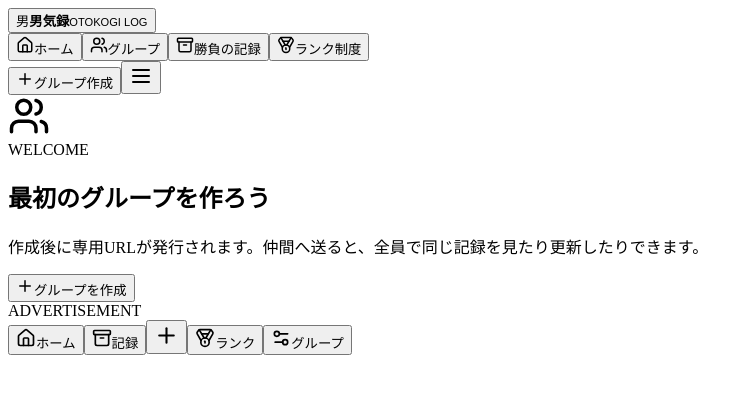
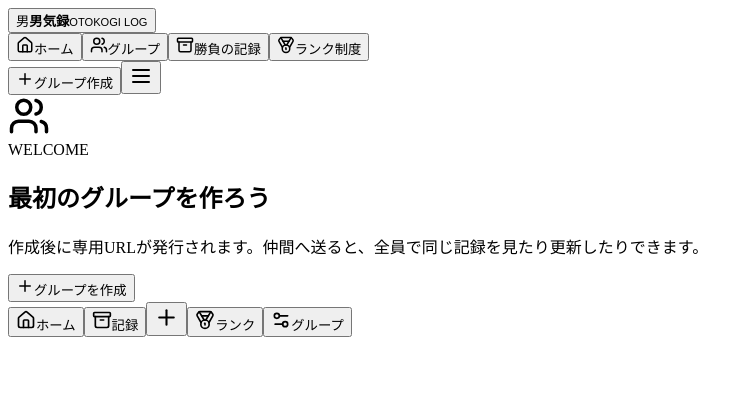
Before and after one commit to s-s-lab/Otokogi-Log, a React (Vite) app: page / in a window 1280 px wide. Shown: the top 394 px of the page, without its empty margins (0-753 px from the left). Built offline with nearby package versions, Linux system fonts and the light colour scheme; the HTML template or start-up script is replaced by a standard one.

Commit message:
Remove Ninja AdMAX banner

```diff
--- a/src/App.tsx
+++ b/src/App.tsx
@@ -64,7 +64,6 @@ import type {
   ViewName,
 } from './types'
 import { OtokogiIllustration } from './components/OtokogiIllustration'
-import { NinjaAdMaxBanner } from './components/NinjaAdMaxBanner'
 import {
   buildShareHash,
   emptyState,
@@ -589,8 +588,6 @@ function App() {
         )}
       </main>
 
-      <NinjaAdMaxBanner />
-
       <MobileNav
         view={view}
         onNavigate={changeView}
```
